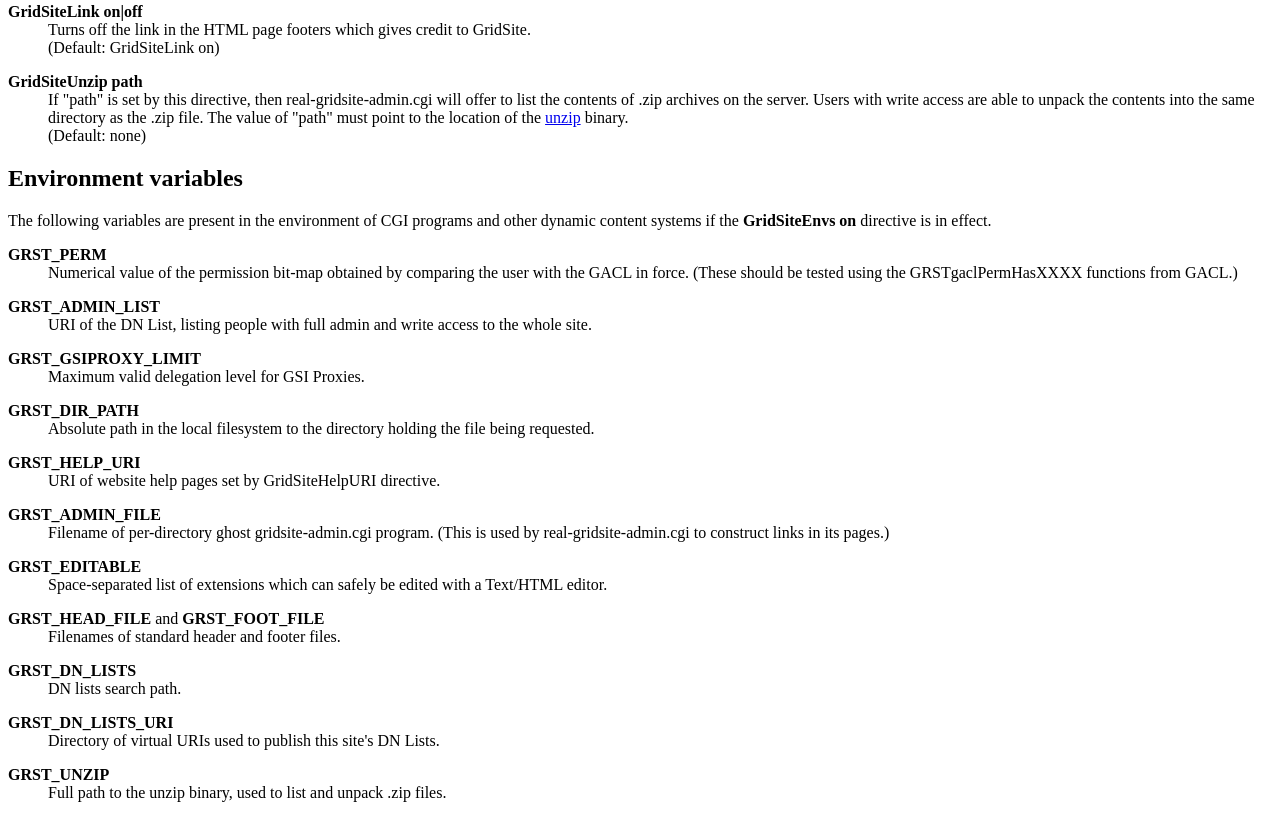
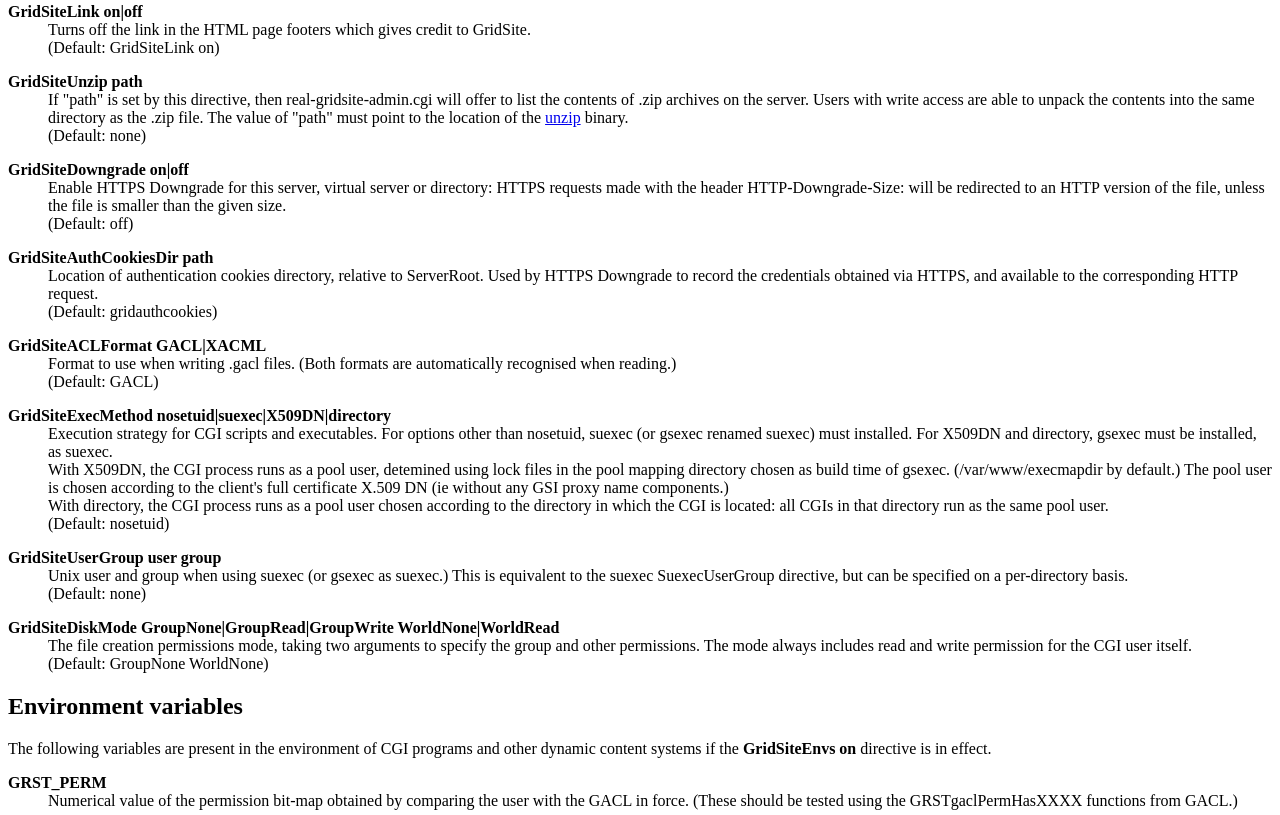
Before and after one commit to CESNET/gridsite, a plain HTML site: page doc/module.html in a window 1280 px wide. Shown: the part 1694-2509 px from the top of the page. Drawn offline with Linux system fonts and the light colour scheme.

Commit message:
Module docs update

```diff
--- a/doc/module.html
+++ b/doc/module.html
@@ -201,6 +201,64 @@ GridSite features in different ways.
     (Default: none)
 <p>
 
+<dt><b>GridSiteDowngrade on|off</b>
+<dd>Enable HTTPS Downgrade for this server, virtual server or directory:
+    HTTPS requests made with the header HTTP-Downgrade-Size:
+    will be redirected to an HTTP version of the file, unless the file is
+    smaller than the given size.
+    <br>
+    (Default: off)
+<p>
+
+<dt><b>GridSiteAuthCookiesDir path</b>
+<dd>Location of authentication cookies directory, relative to ServerRoot.
+    Used by HTTPS Downgrade to record the credentials obtained via HTTPS,
+    and available to the corresponding HTTP request.
+    <br>
+    (Default: gridauthcookies)
+<p>
+
+<dt><b>GridSiteACLFormat GACL|XACML</b>
+<dd>Format to use when writing .gacl files. (Both formats are automatically
+    recognised when reading.)
+    <br>
+    (Default: GACL)
+<p>
+
+<dt><b>GridSiteExecMethod nosetuid|suexec|X509DN|directory</b>
+<dd>Execution strategy for CGI scripts and executables. For options other
+    than nosetuid, suexec (or gsexec renamed suexec) must installed. For
+    X509DN and directory, gsexec must be installed, as suexec.
+    <br>
+    With X509DN, the CGI process runs as a pool user, detemined using lock
+    files in the pool mapping directory chosen as build time of gsexec.
+    (/var/www/execmapdir by default.) The pool user is chosen according
+    to the client's full certificate X.509 DN (ie without any GSI proxy
+    name components.)
+    <br>
+    With directory, the CGI process runs as a pool user chosen according
+    to the directory in which the CGI is located: all CGIs in that directory
+    run as the same pool user.
+    <br>
+    (Default: nosetuid)
+<p>
+
+<dt><b>GridSiteUserGroup user group</b>
+<dd>Unix user and group when using suexec (or gsexec as suexec.) This
+    is equivalent to the suexec SuexecUserGroup directive, but can be
+    specified on a per-directory basis.
+    <br>
+    (Default: none)
+<p>
+
+<dt><b>GridSiteDiskMode GroupNone|GroupRead|GroupWrite WorldNone|WorldRead</b>
+<dd>The file creation permissions mode, taking two arguments to specify
+    the group and other permissions. The mode always includes read and write
+    permission for the CGI user itself.
+    <br>
+    (Default: GroupNone WorldNone)
+<p>
+
 </dl>
 
 <h2>Environment variables</h2>
@@ -266,6 +324,27 @@ in effect.
 <dd>If set, do not include credit links to GridSite in page footers.
 <p>
 
+<dt><b>GRST_ACL_FORMAT</b>
+<dd>Format to use when writing .gacl files: either GACL or XACML.
+<p>
+
+<dt><b>GRST_EXEC_METHOD</b>
+<dd>Specified by GridSiteExecMethod, either suexec, X509DN or directory.
+<p>
+
+<dt><b>GRST_EXEC_DIRECTORY</b>
+<dd>The directory containing the CGI script or executable (used by gsexec
+    to determine which pool account to use in directory mapping mode.)
+<p>
+
+<dt><b>GRST_DISK_MODE</b>
+<dd>The <b>Apache</b> disk permission modes bit pattern, in hexadecimal,
+    starting with 0x.
+    (Similar to the Unix bit pattern, except with hexadecimal rather than
+    octal values: eg 0x600 [Apache] vs 0600 [Unix]
+    are both read/write for user only.)
+<p>
+
 </dl>
 
 </body>
```
